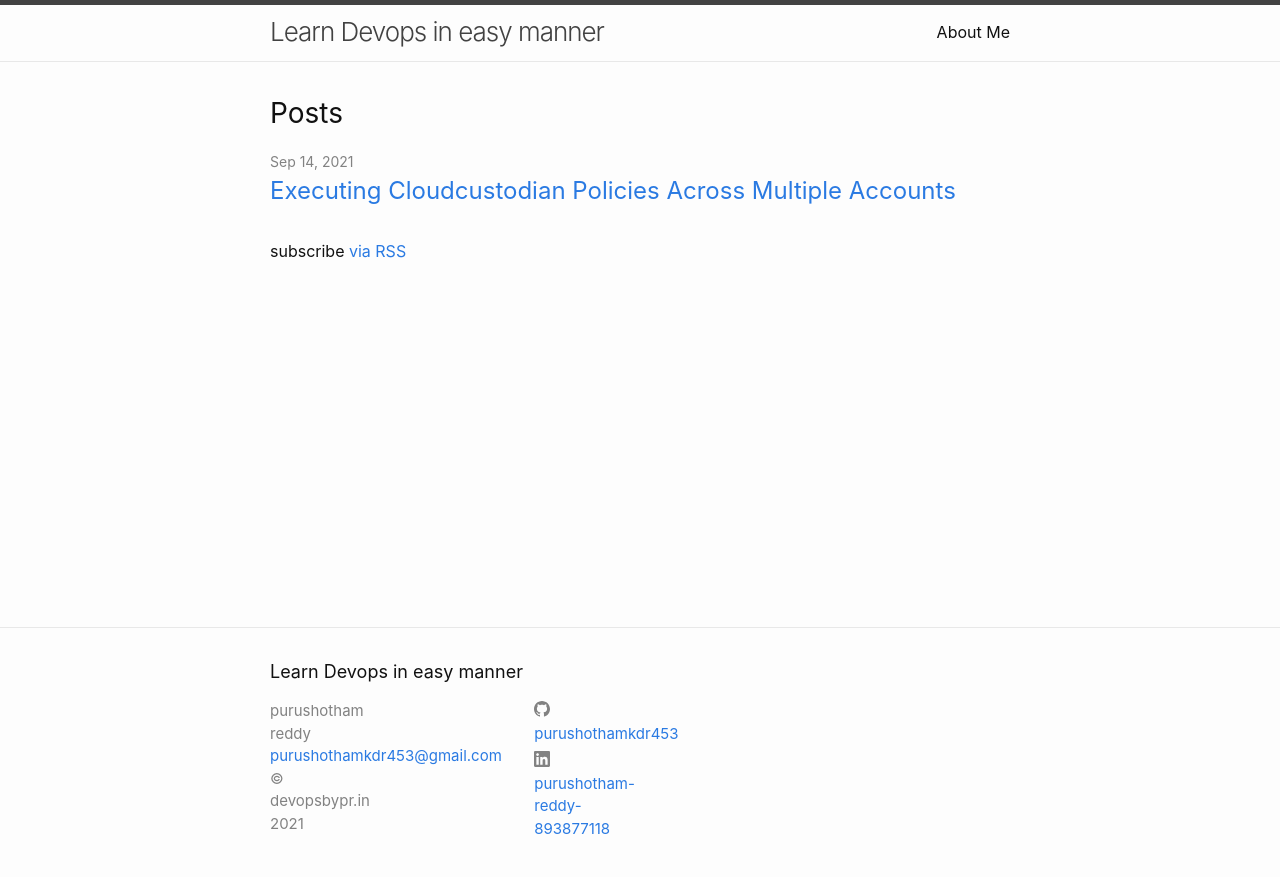
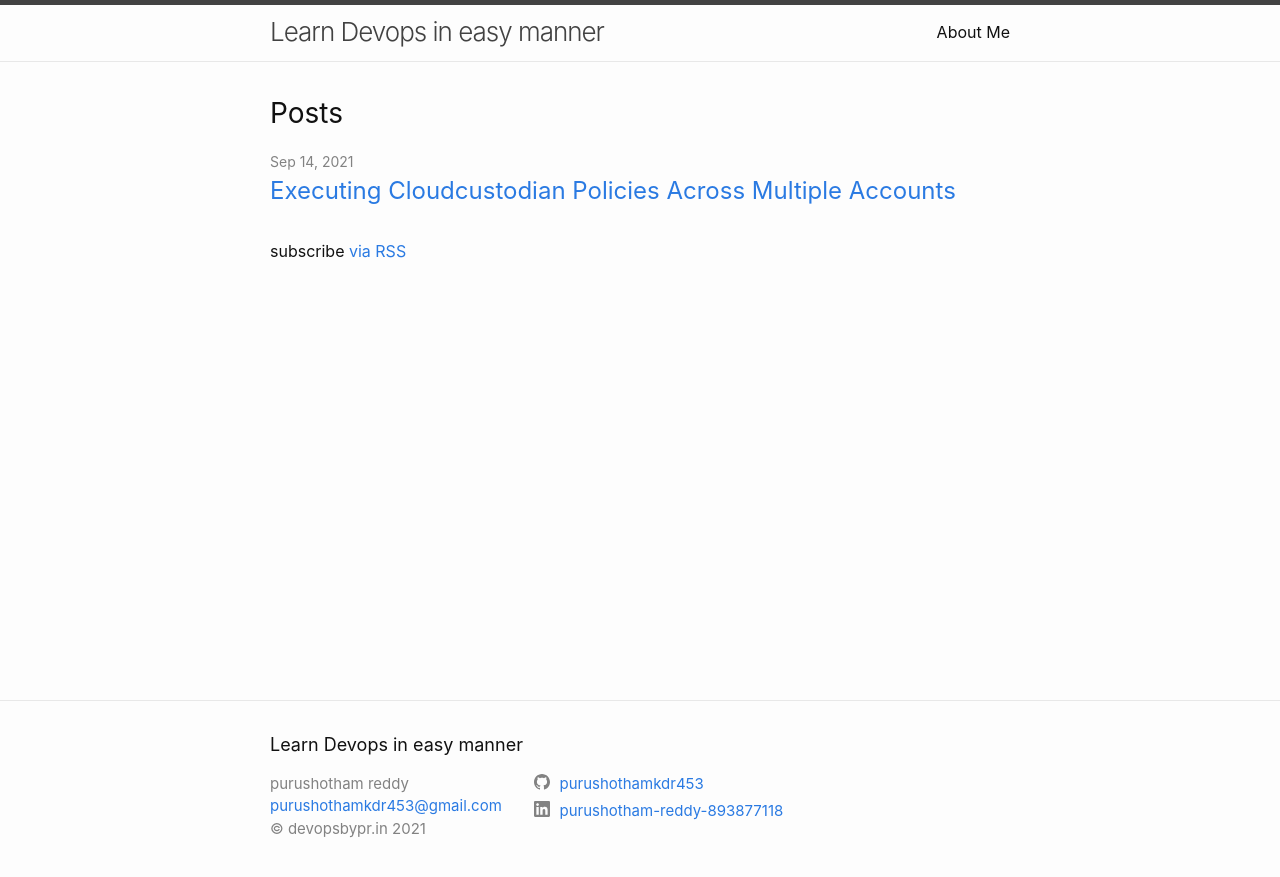
Before and after one commit to purushothamkdr453/my-blog, a Jekyll site: the page built from index.markdown, in a window 1280 px wide. Shown: the top 877 px of the page. Built offline with Jekyll 4.4.1, drawn with Linux system fonts in a browser that asks for light colours.

Commit message:
updated social media items width

```diff
--- a/_sass/minima/_layout.scss
+++ b/_sass/minima/_layout.scss
@@ -119,7 +119,6 @@
 .social-media-list {
   list-style: none;
   margin-left: 0;
-  width: 30px;
 }
 
 .footer-col-wrapper {
@@ -141,8 +140,8 @@
 }
 
 .footer-col-2 {
-  width: -webkit-calc(20% - (#{$spacing-unit} / 2));
-  width:         calc(20% - (#{$spacing-unit} / 2));
+  width: -webkit-calc(35% - (#{$spacing-unit} / 2));
+  width:         calc(35% - (#{$spacing-unit} / 2));
 }
 
 .footer-col-3 {
```
